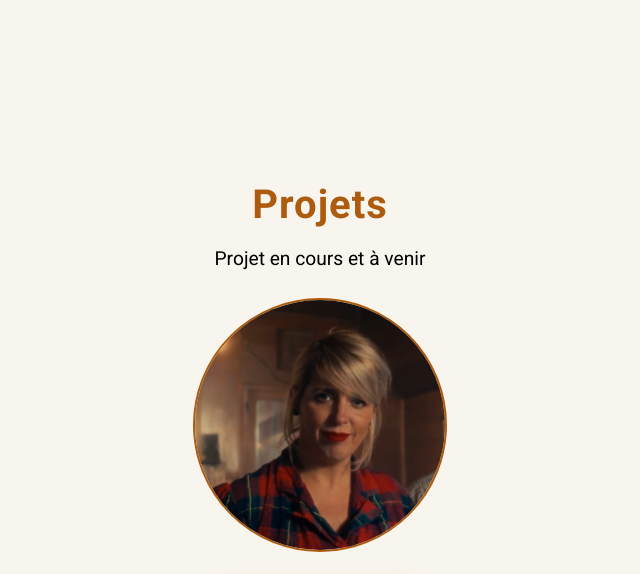
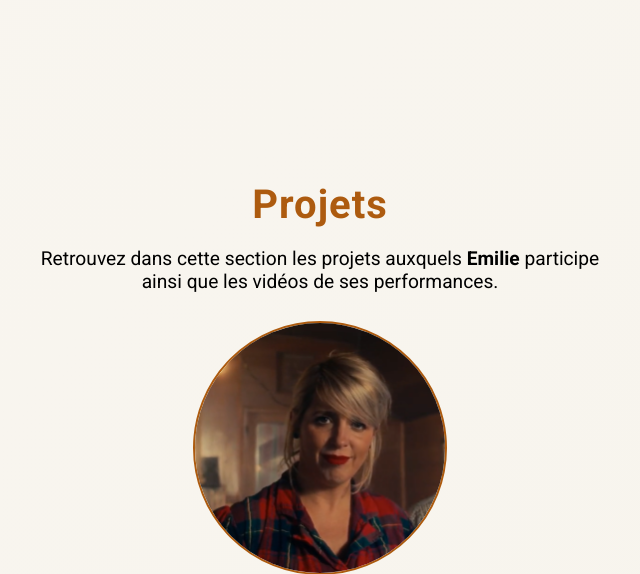
Before and after one commit to BrunoJubert/EmilieHedou-php, a PHP site: page /EmilieHedou-php/views/pages/home.php in a window 1280 px wide. Shown: the part 2217-2791 px from the top of the page, without its empty margins (355-995 px from the left). Run offline with PHP 8.4, Linux system fonts and the light colour scheme; data that the repository does not hold is empty; some libraries are stand-ins or nearby versions.

Commit message:
projets ajoutés

```diff
--- a/views/pages/home.php
+++ b/views/pages/home.php
@@ -166,16 +166,72 @@ if (isset($_GET['login'])) {
 
 <section id="projets" class="hero section-appear">
     <h1>Projets</h1>
-        <p>Projet en cours et à venir</p>
+    <p>Retrouvez dans cette section les projets auxquels <strong>Emilie</strong> participe <br>
+       ainsi que les vidéos de ses performances.</p>
+    </p>
     <img class="mimiprojet" src="/public/assets/mimi-projet.png" alt="Projets Emilie" />
     <details class="see-more-dropdown">
         <summary class="see-more">
             Explorer
             <span class="arrow" aria-hidden="true"></span>
         </summary>
+        <div class="projets-videos">
+            <div class="projet-video-bloc">
+                <h3>Emilie HEDOU Trio</h3>
+                <p>Un trio original où guitare et contre basse accompagnent la voix suave et puissante d' <strong>Emilie</strong>.
+                    Un voyage musical à travers les classiques de la soul et du blues, avec des compositions
+                    personnelles et des arrangements uniques.
+                    Dans cette vidéo, vous découvrirez une composition originale d'<strong>Emilie Hedou</strong>  avec des arrangements de <a href="https://www.youtube.com/channel/UCBvrYWYNEgNa8AG8K8oO3Ag"><strong>Nicolas Blampain</strong></a>.
+                    Ils sont accompagnés de <strong>Brahim Haiouani</strong> à la contrebasse.
+                </p>
+                <div class="video-wrapper">
+                <iframe width="560" height="315" src="https://www.youtube.com/embed/HlU5LDiVopo?si=46SPc0hl_brp33pL" title="YouTube video player" frameborder="0" allow="accelerometer; autoplay; clipboard-write;
+                    encrypted-media; gyroscope; picture-in-picture; web-share" referrerpolicy="strict-origin-when-cross-origin" allowfullscreen></iframe>
+                </div>
+            </div>
+            <div class="projet-video-bloc">
+                <h3>Soul Serenade avec Emilie Hedou</h3>
+                <p>
+                    Un hommage vibrant a la soul music, d' <strong>Aretha Franklin</strong> à <strong>Ray Charles</strong>,
+                    ce projet met en lumière les classiques intemporels des plus grandes voix de la soul, interprétés par la voix puissante et émotive d'<strong>Emilie Hedou</strong>.
+                    Dans cette vidéo, vous découvrirez une performance live du groupe Soul Serenade avec une distrubution de musiciens talentueux :
+                    <br>
+                    <strong>Michel Bonnet</strong> (Trompette, Choeur),
+                    <strong>Pierre-Louis Cas</strong> (Sax Ténor, Choeur),
+                    <strong>Pierre Guicquéro</strong> (Trombonne, Choeur),
+                    <strong>Pierre Jean</strong> (Piano, Clavier),
+                    <strong>Laurent Vanhée</strong> (Contre basse)
+                    et <strong>Michel Sénamaud</strong> (Batterie, Choeur).
+                </p>
+                <div class="video-wrapper">
+                <iframe width="560" height="315" src="https://www.youtube.com/embed/kpq7Hi9F2ec?si=gW6BQVyJHHGm1OgK" title="YouTube video player" frameborder="0" allow="accelerometer; autoplay; clipboard-write; encrypted-media; gyroscope; picture-in-picture;
+                     web-share" referrerpolicy="strict-origin-when-cross-origin" allowfullscreen></iframe>
+                </div>
+            </div>
+            <div class="projet-video-bloc">
+                <h3>Paris Soul Connexion</h3>
+                <p>
+                    Un projet qui réunit des artistes de la scène soul parisienne pour créer une connexion musicale unique.
+                    <strong>Emilie Hedou</strong> y apporte sa touche personnelle et sa voix envoûtante, accompagnée de musiciens de renom.
+                    Dans cette vidéo, vous découvrirez un extrait d'une performance live du groupe Paris Soul Connexion.
+                    mettant en avant le duo : <strong>Emilie Hedou</strong> ainsi que de <strong>Jean-Marrier</strong>.
+                    Ils sont ici accompagnés de musiciens de renommée mondiale :
+                    <br>
+                    <strong>Benoît Sourisse</strong> ( Orgue Hammond, Clavier),
+                    <strong>Lemmy Feuvray</strong> (Guitare),
+                    <strong>André Charlier</strong> : (Batterie).
 
+
+                </p>
+                <div class="video-wrapper">
+                <iframe width="560" height="315" src="https://www.youtube.com/embed/rYVZ71Vv45g?si=iwA3_wyvYHsjVBG2" title="YouTube video player" frameborder="0" allow="accelerometer; autoplay; clipboard-write; encrypted-media; gyroscope; picture-in-picture;
+                    web-share" referrerpolicy="strict-origin-when-cross-origin" allowfullscreen></iframe>
+                </div>
+            </div>
+        </div>
     </details>
 </section>
+
 
     <section id="presse" class="hero section-appear">
         <h1>Dossier de presse</h1>
```
Also changed, not shown: public/styles/styles.css (+47 -0 lines). Lines whose indentation alone changed are shown as unchanged.
